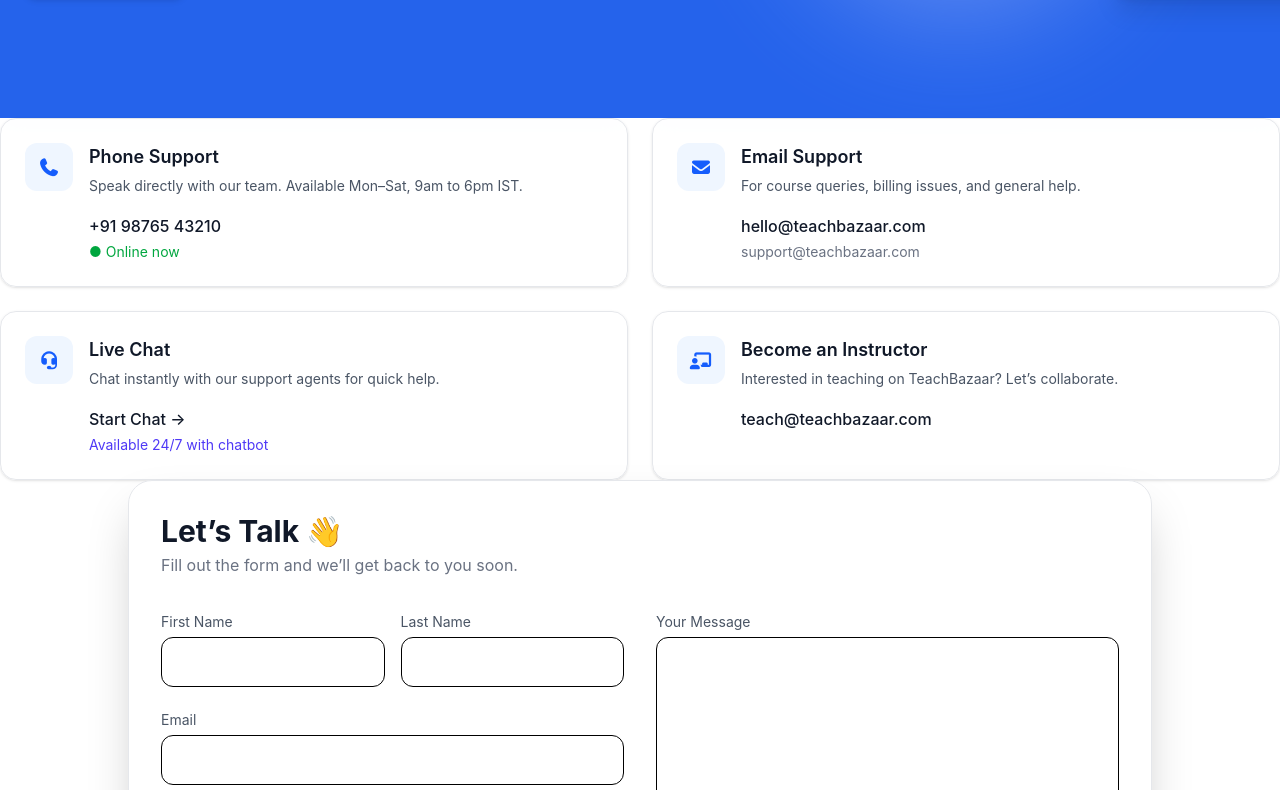
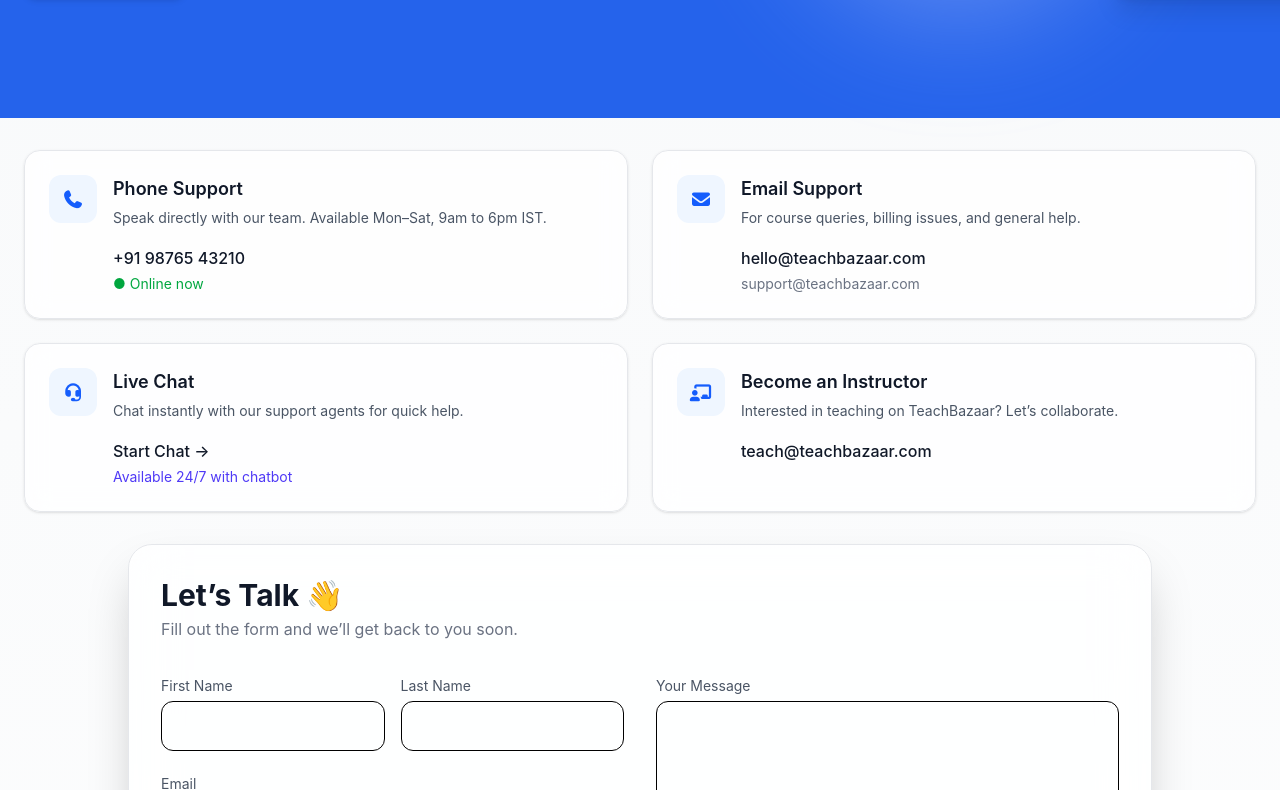
Before and after one commit to isthatViru/TEACHBAZAAR, a React app in the folder FrontEnd/myapp/: page /contact in a window 1280 px wide. Shown: the part 550-1340 px from the top of the page. Built offline with nearby package versions, Linux system fonts and the light colour scheme; the HTML template or start-up script is replaced by a standard one.

Commit message:
Added Flex box feature

```diff
--- a/FrontEnd/myapp/src/components/Contact/ContactMain/ContactMain.jsx
+++ b/FrontEnd/myapp/src/components/Contact/ContactMain/ContactMain.jsx
@@ -5,7 +5,7 @@
 
 const ContactMain = () => {
   return (
-   <div>
+   <div className="flex flex-col px-6 py-8 gap-8 bg-linear-to-b from-gray-50 to-white">
     <Cards/>
     <ContactForm/>
     <FAQ/>
```
